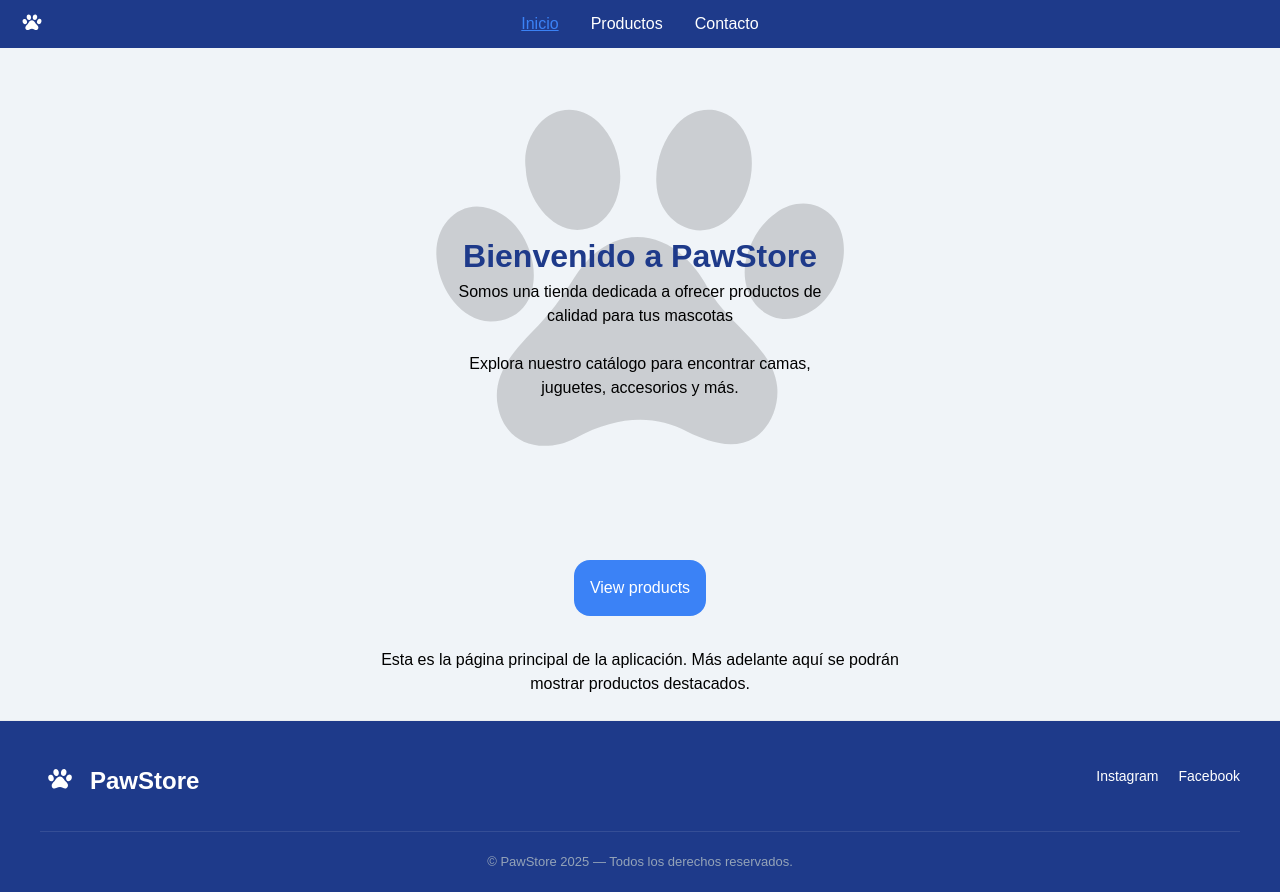
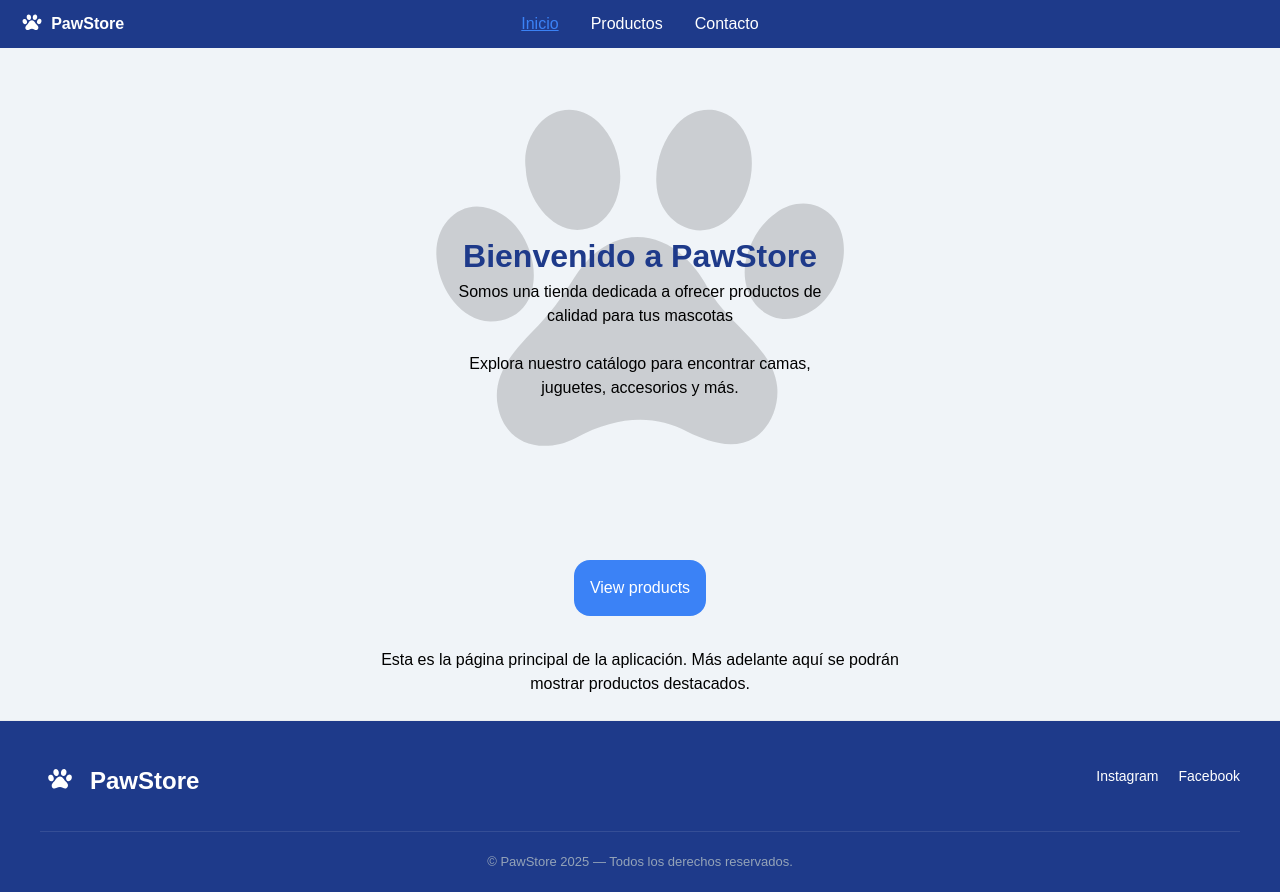
Before and after one commit to sebastiansaenz-dev/DUAD, a React (Vite) app in the folder frontend/: page / in a window 1280 px wide. Built offline with nearby package versions, Linux system fonts and the light colour scheme.

Commit message:
add store name next to logo in navbar

```diff
--- a/frontend/src/components/Navbar/Navbar.jsx
+++ b/frontend/src/components/Navbar/Navbar.jsx
@@ -10,8 +10,9 @@ const Navbar = ({ currentPage, setCurrentPage }) => {
 
   return (
     <nav id="navbar" className={styles["navbar"]}>
-      <div>
+      <div className={styles["logo-section"]}>
         <Logo className={styles["logo"]} setCurrentPage={setCurrentPage} />
+        <span>PawStore</span>
       </div>
       <ul className={styles["nav-links"]}>
         {navItems.map((item) => (
--- a/frontend/src/components/Navbar/Navbar.module.css
+++ b/frontend/src/components/Navbar/Navbar.module.css
@@ -72,3 +72,16 @@
   color: #3b82f6;
   text-decoration: underline;
 }
+
+.logo-section {
+  display: flex;
+  flex-direction: row;
+  align-items: center;
+  gap: 0.2rem;
+}
+
+.logo-section span {
+  color: white;
+  font-weight: bold;
+  font-size: 1rem;
+}
```
